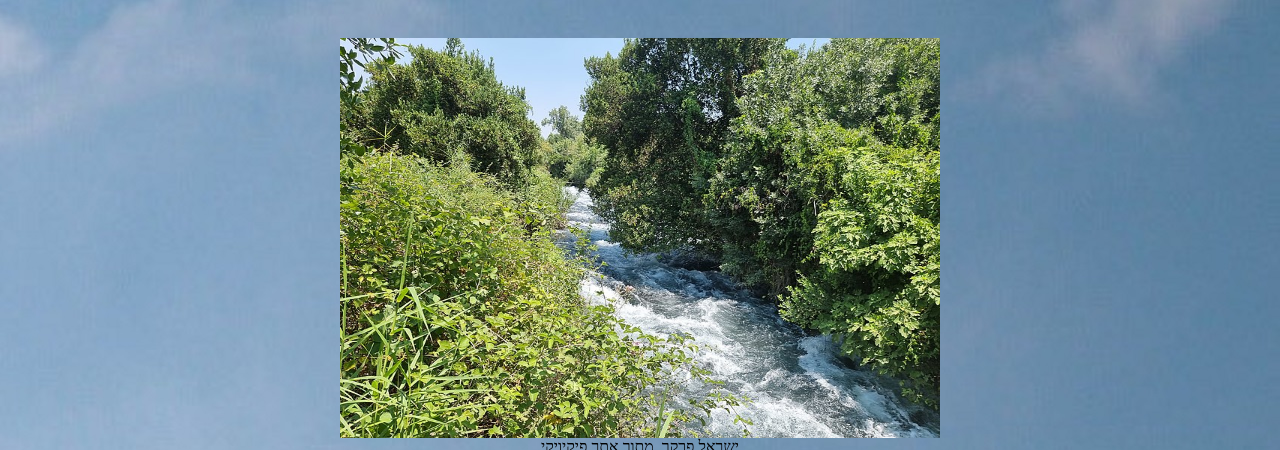
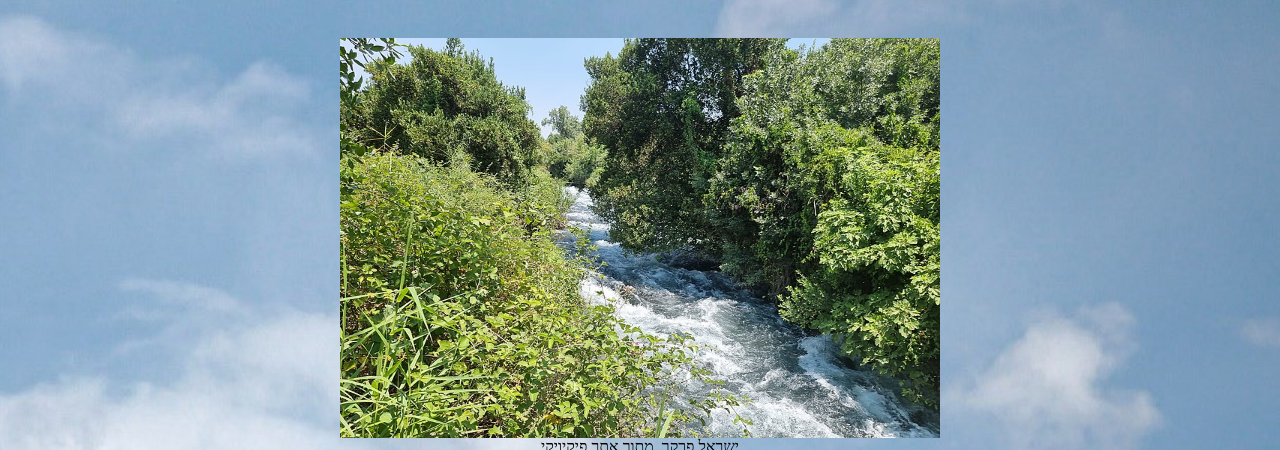
Before and after one commit to pnina0545/2, a plain HTML site: page index.html in a window 1280 px wide. Shown: the part 82-532 px from the top of the page. Drawn offline with Linux system fonts and the light colour scheme.

Commit message:
Update pn.css

```diff
--- a/pn.css
+++ b/pn.css
@@ -1,6 +1,10 @@
 img { width:600px ; height:400px;}
- body {
-  background-image: url("רקע 2.jpg") ; background-position: right top;
+html {
+  background: url("רקע 2.jpg") no-repeat center fixed;
+  background-size: cover;
+}
+
+ body { background-position: right top;
   background-attachment: fixed;
 }
 
```
